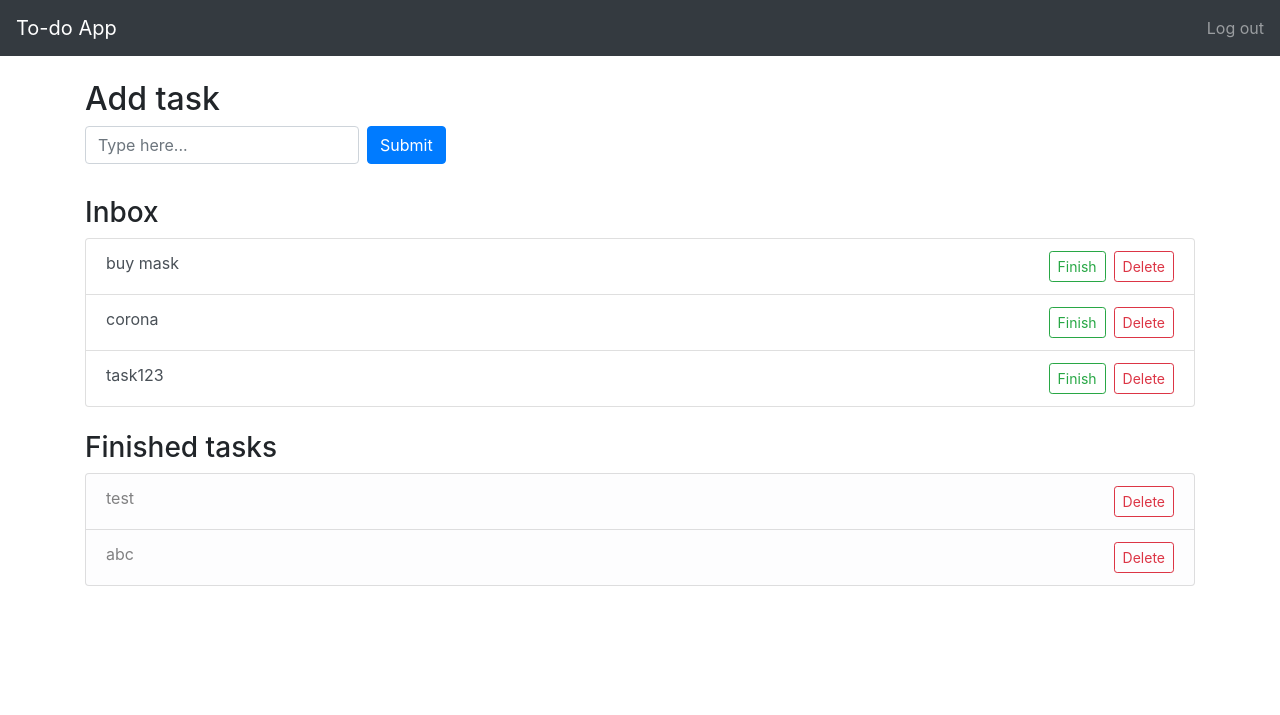
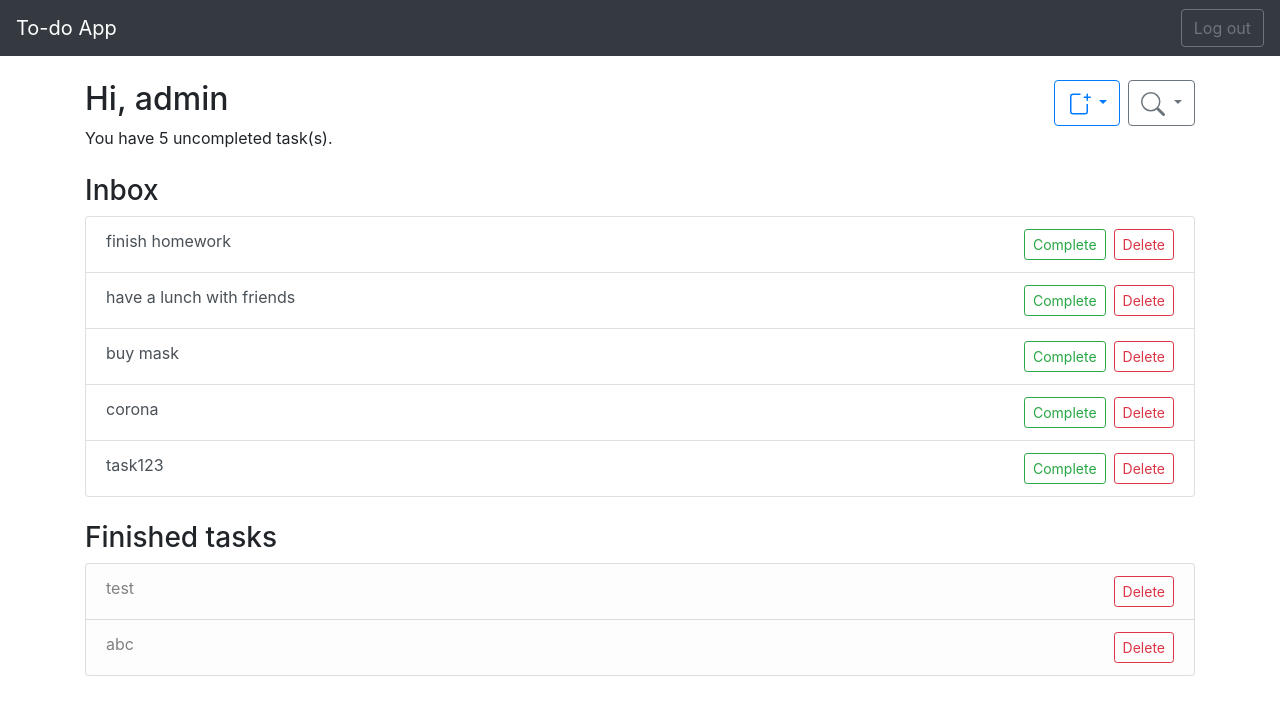
Before and after one commit to npwjim/django_to_do, a Django app: page /list/ in a window 1280 px wide. Shown: the top 715 px of the page. Run offline with Django 3.2, Linux system fonts and the light colour scheme; the first user in the database is signed in; data comes from the database, SQL or seed files in the repository; some libraries are stand-ins or nearby versions.

Commit message:
Improve list page

```diff
--- a/templates/base.html
+++ b/templates/base.html
@@ -9,20 +9,29 @@
     <script src="https://stackpath.bootstrapcdn.com/bootstrap/4.4.1/js/bootstrap.min.js" integrity="sha384-wfSDF2E50Y2D1uUdj0O3uMBJnjuUD4Ih7YwaYd1iqfktj0Uod8GCExl3Og8ifwB6" crossorigin="anonymous"></script>
 </head>
 <body>
+    <header>
         <nav class="navbar navbar-dark bg-dark justify-content-between">
         <!-- Navbar content -->
             <a class="navbar-brand" href="{% url 'todoapp:index' %}">To-do App</a>
 
             {% if user.is_authenticated %}
                 <span class="navbar-nav">
-                <a class="nav-link" href="{% url 'users:logout' %}">Log out</a>
+                    <a class="btn btn-outline-secondary" href="{% url 'users:logout' %}" role="button">Log out</a>
                 </span>
             {% endif %}
 
         </nav>
+    </header>
 
-    <div class="container">
+    <!-- Main page content -->
+    <main role="main" class="container">
         {% block content %}{% endblock %}
-    </div>
+    </main>
+
+{#    <footer class="footer">#}
+{#        <div class="container">#}
+{#            <span class="text-muted">A simple to-do application built with Django and Bootstrap.</span>#}
+{#        </div>#}
+{#    </footer>#}
 </body>
 </html>
--- a/todoapp/templates/todoapp/list.html
+++ b/todoapp/templates/todoapp/list.html
@@ -10,16 +10,49 @@
 <body>
     {% block content %}
         <div class="row mt-4">
-            <div class="col">
-                <h2>Add task</h2>
-                <form action="{% url 'todoapp:add' %}" method="post" class="form-inline">
-                    {% csrf_token %}
-                    <input type="text" name="content" class="form-control mb-2 mr-sm-2" placeholder="Type here...">
-                    <button type="submit" class="btn btn-primary mb-2">Submit</button>
-                </form>
+            <div class="col d-flex justify-content-between">
+                <h2>Hi, {{ user.get_username }}</h2>
+                <div class="d-flex">
+                    <div class="btn-group mr-2">
+                        <button type="button" class="btn btn-outline-primary dropdown-toggle" data-toggle="dropdown" aria-haspopup="true" aria-expanded="false">
+                            <svg class="bi bi-file-plus" width="1.5em" height="1.5em" viewBox="0 0 16 16" fill="currentColor" xmlns="http://www.w3.org/2000/svg">
+                                <path d="M9 1H4a2 2 0 0 0-2 2v10a2 2 0 0 0 2 2h8a2 2 0 0 0 2-2V8h-1v5a1 1 0 0 1-1 1H4a1 1 0 0 1-1-1V3a1 1 0 0 1 1-1h5V1z"/>
+                                <path fill-rule="evenodd" d="M13.5 1a.5.5 0 0 1 .5.5v2a.5.5 0 0 1-.5.5h-2a.5.5 0 0 1 0-1H13V1.5a.5.5 0 0 1 .5-.5z"/>
+                                <path fill-rule="evenodd" d="M13 3.5a.5.5 0 0 1 .5-.5h2a.5.5 0 0 1 0 1H14v1.5a.5.5 0 0 1-1 0v-2z"/>
+                            </svg>
+                        </button>
+                        <form class="dropdown-menu p-3 dropdown-menu-right" style="width: 300px;" action="{% url 'todoapp:add' %}" method="post">
+                            {% csrf_token %}
+                            <div class="form-group">
+                                <label for="newTask">Add a new task</label>
+                                <input type="text" name="content" class="form-control mb-2 mr-sm-2" id="newTask" placeholder="Type here...">
+                            </div>
+                            <button type="submit" class="btn btn-primary mb-2">Submit</button>
+                        </form>
+                    </div>
+                    <div class="btn-group">
+                        <button type="button" class="btn btn-outline-secondary dropdown-toggle" data-toggle="dropdown" aria-haspopup="true" aria-expanded="false">
+                            <svg class="bi bi-search" width="1.5em" height="1.5em" viewBox="0 0 16 16" fill="currentColor" xmlns="http://www.w3.org/2000/svg">
+                                <path fill-rule="evenodd" d="M10.442 10.442a1 1 0 0 1 1.415 0l3.85 3.85a1 1 0 0 1-1.414 1.415l-3.85-3.85a1 1 0 0 1 0-1.415z"/>
+                                <path fill-rule="evenodd" d="M6.5 12a5.5 5.5 0 1 0 0-11 5.5 5.5 0 0 0 0 11zM13 6.5a6.5 6.5 0 1 1-13 0 6.5 6.5 0 0 1 13 0z"/>
+                            </svg>
+                        </button>
+                        <div class="dropdown-menu dropdown-menu-right   ">
+                            <a class="dropdown-item" href="#">Action</a>
+                            <a class="dropdown-item" href="#">Another action</a>
+                            <a class="dropdown-item" href="#">Something else here</a>
+                            <div class="dropdown-divider"></div>
+                            <a class="dropdown-item" href="#">Separated link</a>
+                        </div>
+                    </div>
+                </div>
+
             </div>
         </div>
-        <div class="row mt-4">
+        <div class="row ml-0">
+            <p>You have {{ todo_items.count }} uncompleted task(s).</p>
+        </div>
+        <div class="row mt-2">
             <div class="col">
                 <h3>Inbox</h3>
                 <ul class="list-group">
@@ -28,7 +61,7 @@
                             <div class="btn-group">
                                 <form action="{% url 'todoapp:finish' todo_item.id %}" method="post">
                                     {% csrf_token %}
-                                    <button type="submit" class="btn btn-sm btn-outline-success mr-2">Finish</button>
+                                    <button type="submit" class="btn btn-sm btn-outline-success mr-2">Complete</button>
                                 </form>
                                 <form action="{% url 'todoapp:delete' todo_item.id %}" method="post">
                                     {% csrf_token %}
--- a/todoapp/views.py
+++ b/todoapp/views.py
@@ -22,10 +22,12 @@ def index(request):
 @login_required
 def todo_list(request):
     todo_items = Todo.objects.filter(user=request.user, done=False).order_by('-added_date')
-    finished_items = Todo.objects.filter(user=request.user, done=True).order_by('-added_date')
+    completed_items = Todo.objects.filter(user=request.user, done=True).order_by('-added_date')
+    todo_count = todo_items.count()
     return render(request, 'todoapp/list.html', {
         "todo_items": todo_items,
-        "finished_times": finished_items,
+        "completed_times": completed_items,
+        "todo_count": todo_count,
     })
 
 
```
Also changed, not shown: other parts of todoapp/templates/todoapp/list.html (+2 -2 lines), db.sqlite3. Lines whose indentation alone changed are shown as unchanged.
